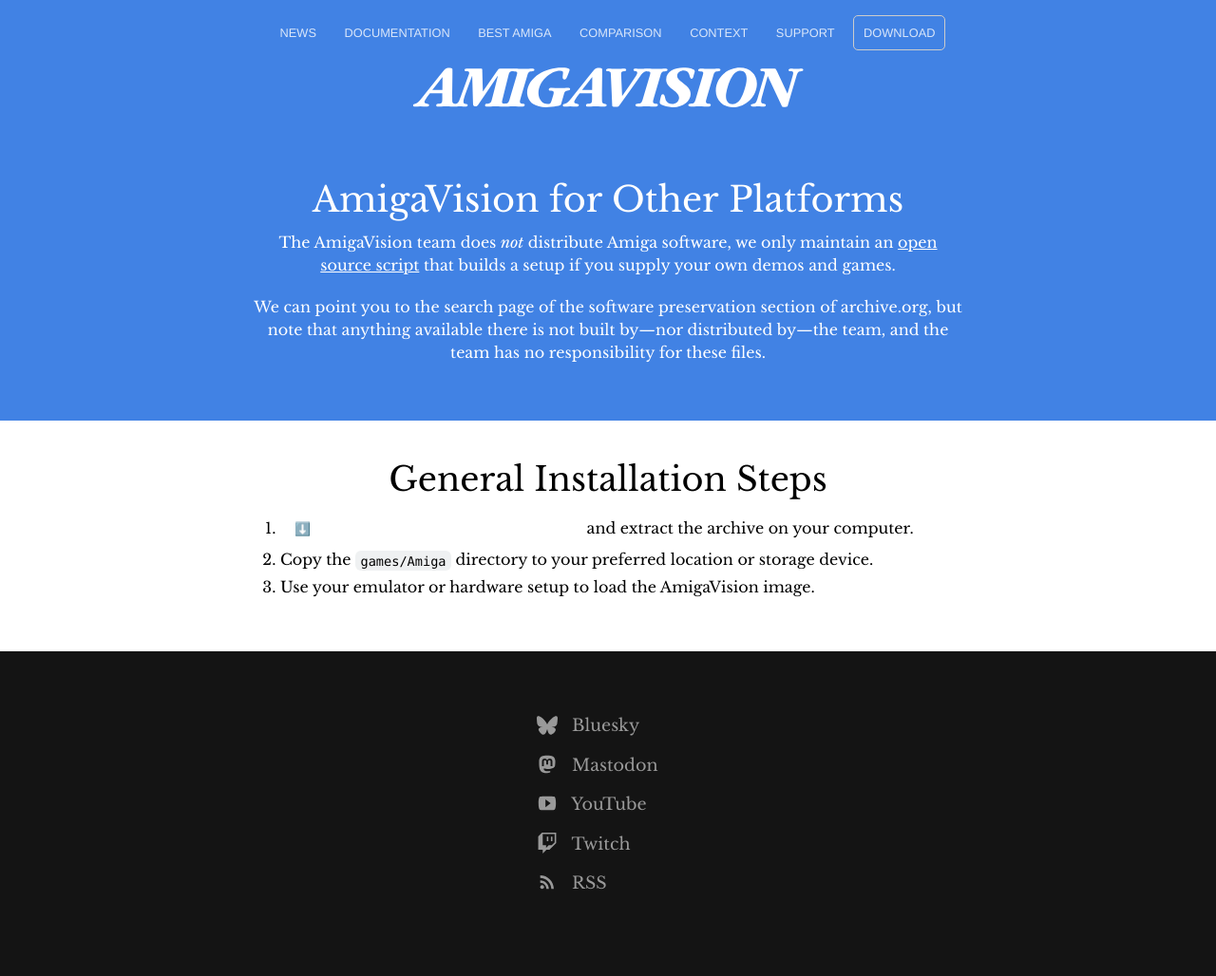
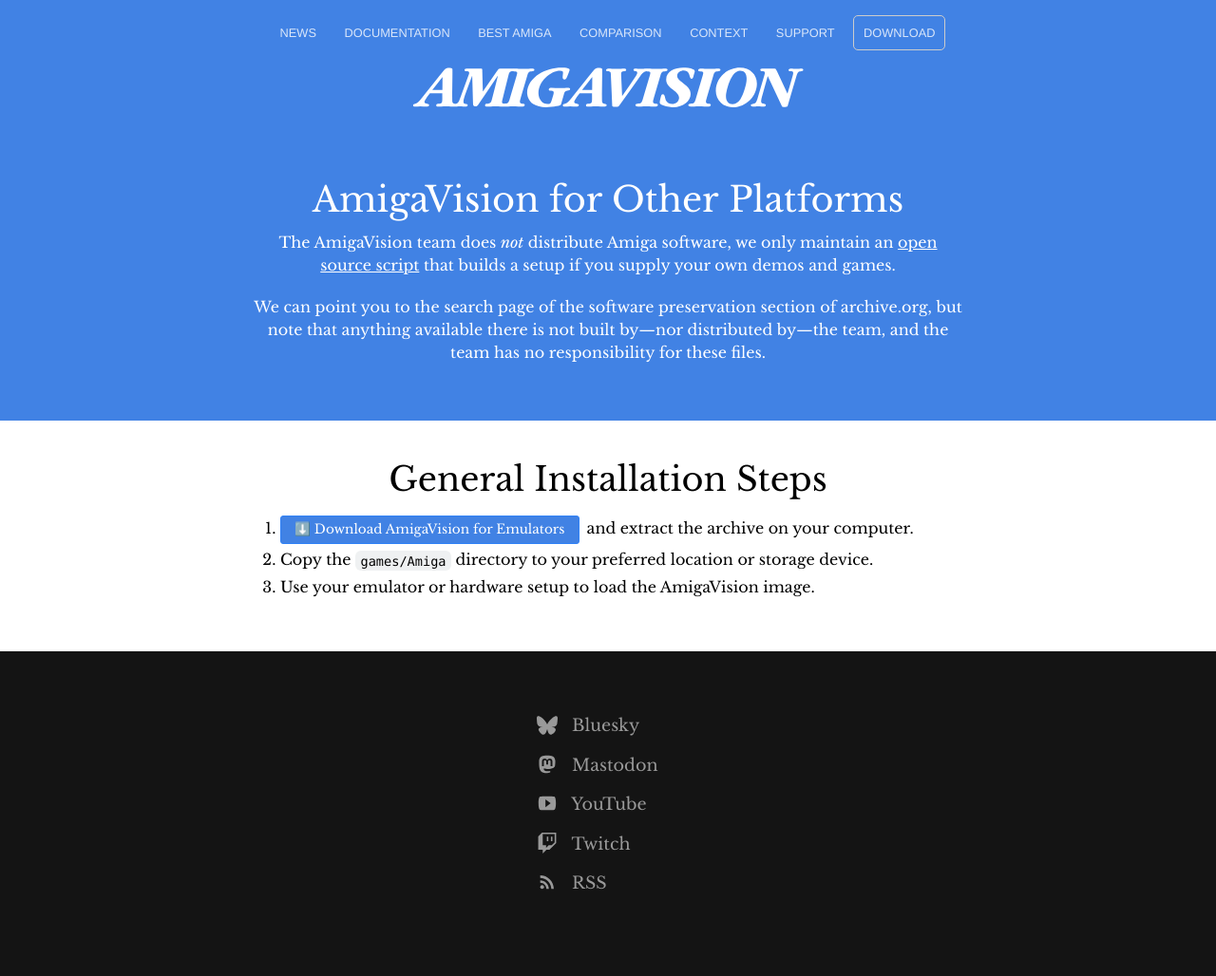
Before and after one commit to amigavision/amigavision.github.io, a Jekyll site: the page built from download/other.html, in a window 1280 px wide. Shown: the whole page at 95% size. Built offline with Jekyll 4.4.1, drawn with Linux system fonts in a browser that asks for light colours.

Commit message:
Fix white-on-white inline buttons

```diff
--- a/_includes/amigavision.css
+++ b/_includes/amigavision.css
@@ -852,6 +852,15 @@
   font-size: .85em;
   line-height: 1.2;
 }
+.page .button.alt a {
+  background: #4182e4;
+  border-color: #2f81f7;
+  color: #fff;
+}
+.page .button.alt a:hover {
+  background: #346fcb;
+  border-color: #346fcb;
+}
 .page ol .button,
 .page ul .button {
   display: inline-block;
@@ -1394,6 +1403,15 @@
   .platform-note {
     color: #9da7b3;
   }
+  .page .button.alt a {
+    background: #2f81f7;
+    border-color: rgba(255,255,255,0.3);
+    color: #fff;
+  }
+  .page .button.alt a:hover {
+    background: #1f6feb;
+    border-color: #4b5563;
+  }
   hr {
     color: white;
   }
```
